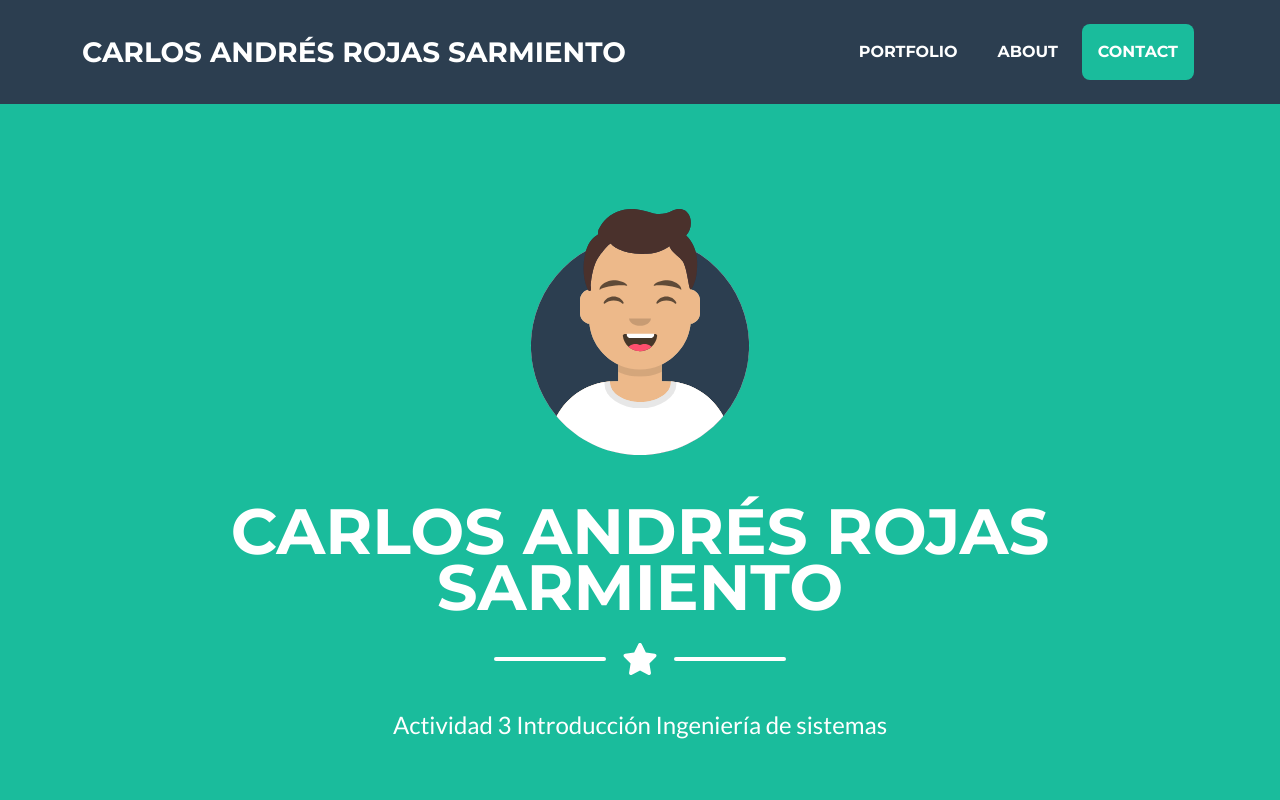
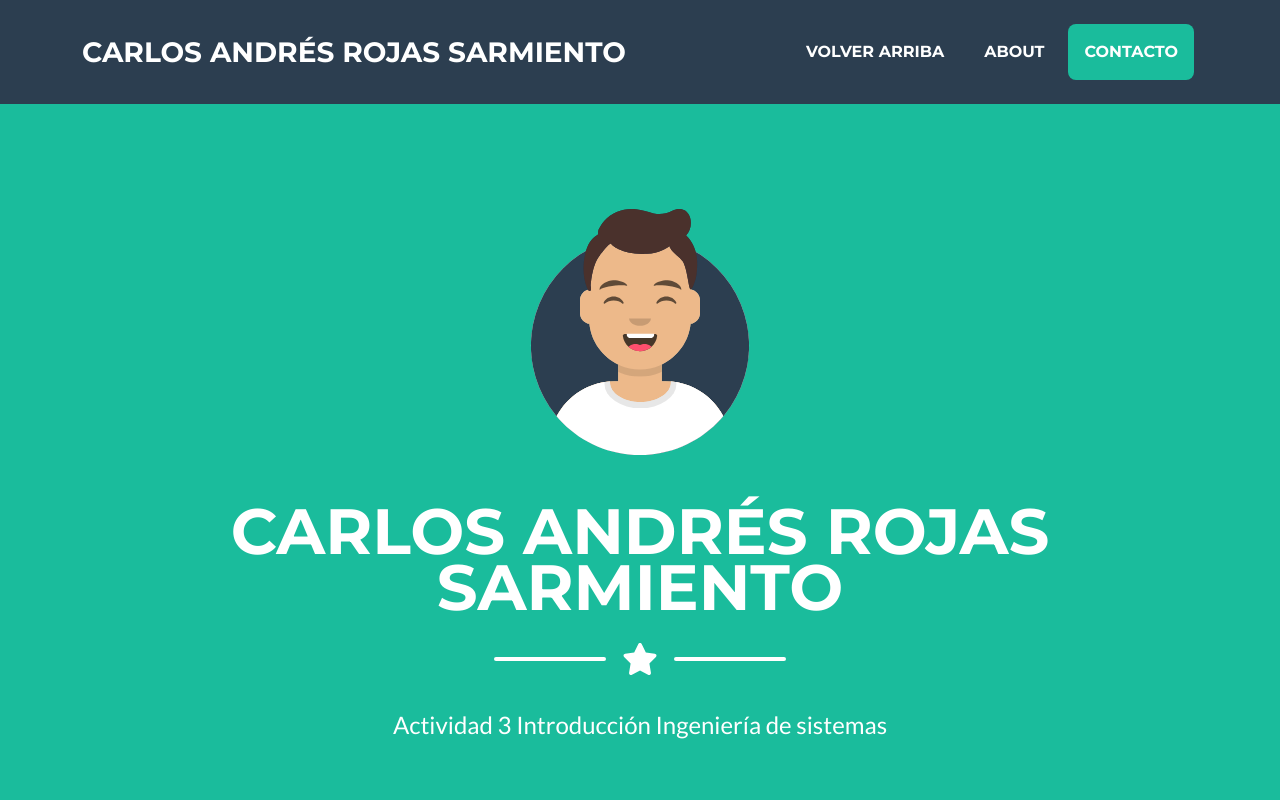
Before and after one commit to caanrosa/caanrosa.github.io, a plain HTML site: page index.html in a window 1280 px wide. Shown: the top 800 px of the page. Drawn offline with nearby package versions, Linux system fonts and the light colour scheme.

Commit message:
Update index.html

```diff
--- a/index.html
+++ b/index.html
@@ -27,9 +27,9 @@
                 </button>
                 <div class="collapse navbar-collapse" id="navbarResponsive">
                     <ul class="navbar-nav ms-auto">
-                        <li class="nav-item mx-0 mx-lg-1"><a class="nav-link py-3 px-0 px-lg-3 rounded" href="#portfolio">Portfolio</a></li>
+                        <li class="nav-item mx-0 mx-lg-1"><a class="nav-link py-3 px-0 px-lg-3 rounded" href="#portfolio">Volver arriba</a></li>
                         <li class="nav-item mx-0 mx-lg-1"><a class="nav-link py-3 px-0 px-lg-3 rounded" href="#about">About</a></li>
-                        <li class="nav-item mx-0 mx-lg-1"><a class="nav-link py-3 px-0 px-lg-3 rounded" href="#contact">Contact</a></li>
+                        <li class="nav-item mx-0 mx-lg-1"><a class="nav-link py-3 px-0 px-lg-3 rounded" href="#contact">Contacto</a></li>
                     </ul>
                 </div>
             </div>
```
